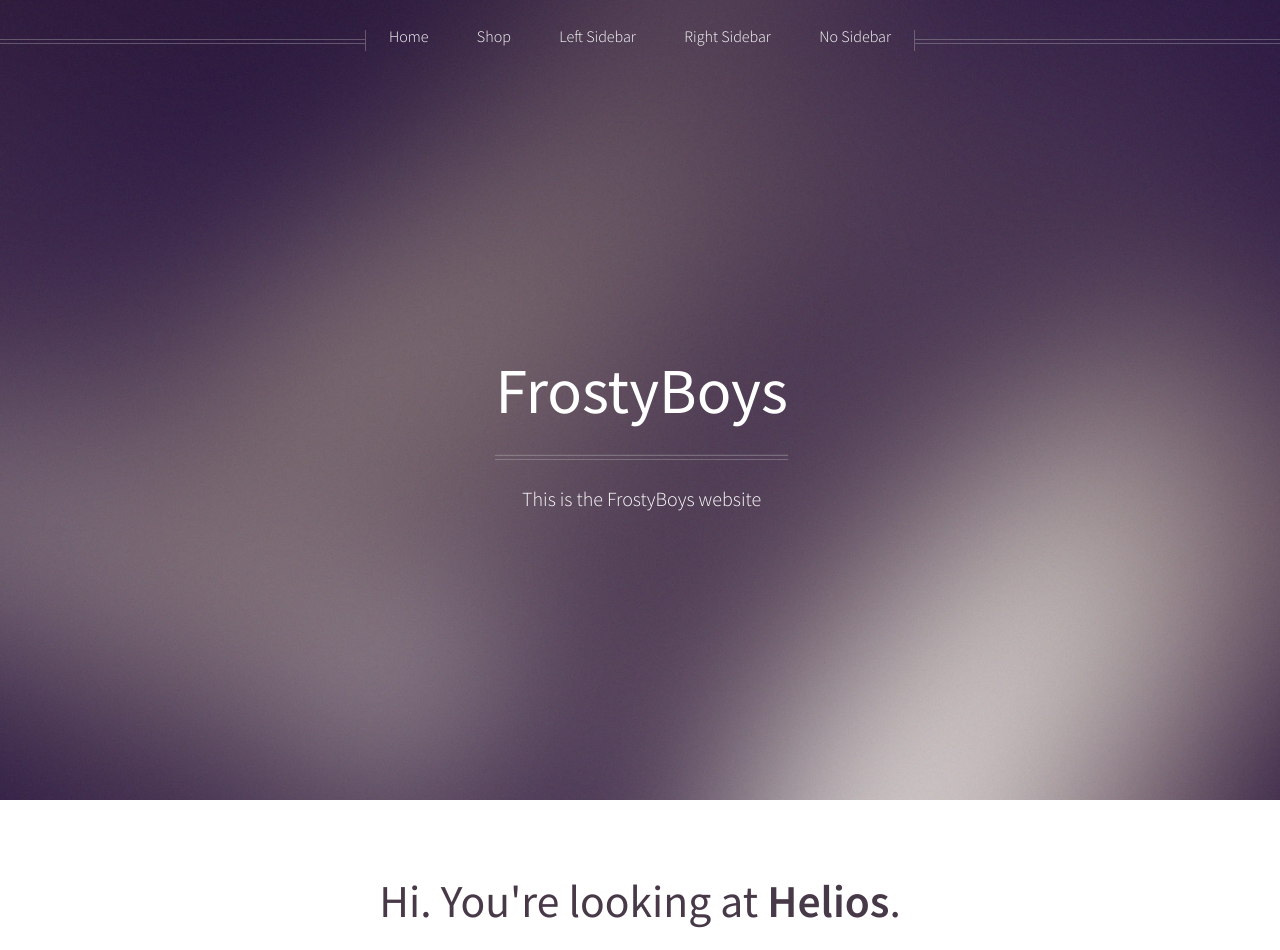
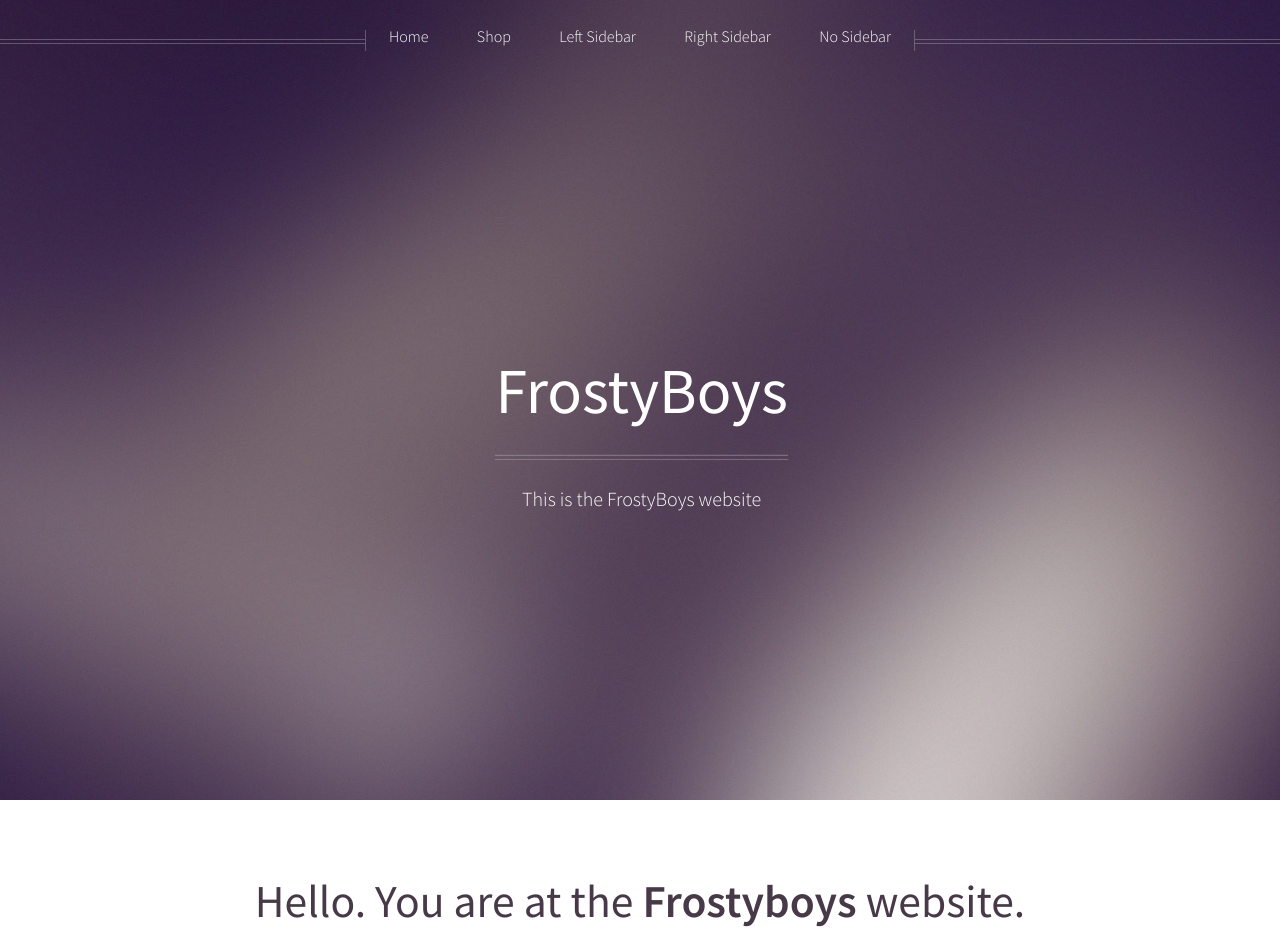
Before and after one commit to FrostyBoys/FrostyBoys.github.io, a plain HTML site: page index.html in a window 1280 px wide. Shown: the top 950 px of the page. Drawn offline with Linux system fonts and the light colour scheme.

Commit message:
Main page

```diff
--- a/index.html
+++ b/index.html
@@ -53,7 +53,7 @@
 			<!-- Banner -->
 				<section id="banner">
 					<header>
-						<h2>Hi. You're looking at <strong>Helios</strong>.</h2>
+						<h2>Hello. You are at the <strong>Frostyboys</strong> website.</h2>
 						<p>
 							A (free) responsive site template by <a href="http://html5up.net">HTML5 UP</a>.
 							Built on <strong>skel</strong> and released under the <a href="http://html5up.net/license">CCA</a> license.
```
